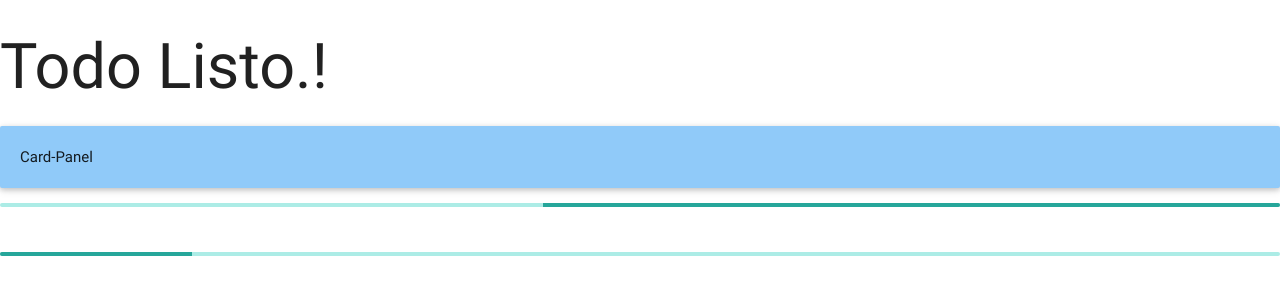
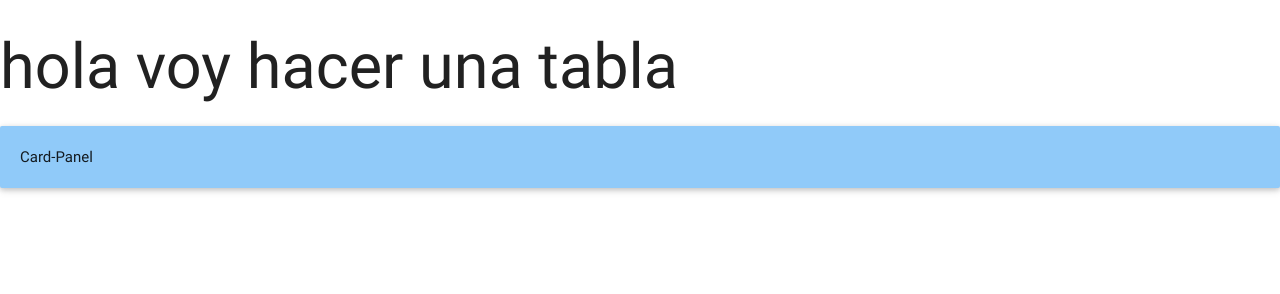
Before and after one commit to stalingf/html, a plain HTML site: page index.html in a window 1280 px wide. Drawn offline with nearby package versions, Linux system fonts and the light colour scheme.

Commit message:
hice unos cambio en el body y cambiel el titulo

```diff
--- a/index.html
+++ b/index.html
@@ -5,21 +5,15 @@
 		<link rel="stylesheet" type="text/css" href="css/Materialize.css" />
 		<script type="text/javascript" src="http://code.jquery.com/jquery-2.2.4.min.js" > </script>
 	</head>
+
 	<body>
 
+		<h1>hola voy hacer una tabla</h1>
 
-<h1>Todo Listo.!</h1>
-
-<div class="card-panel blue lighten-3"> Card-Panel </div>
-<div class="progress">
-      <div class="indeterminate"></div>
+		<div class="card-panel blue lighten-3">
+			 Card-Panel
 		</div>
 
-		<br/>
-
-		<div class="progress">
-      <div class="determinate" style="width: 15%"></div>
-  </div>
 
 	</body>
 
```
Lines whose indentation alone changed are shown as unchanged.
